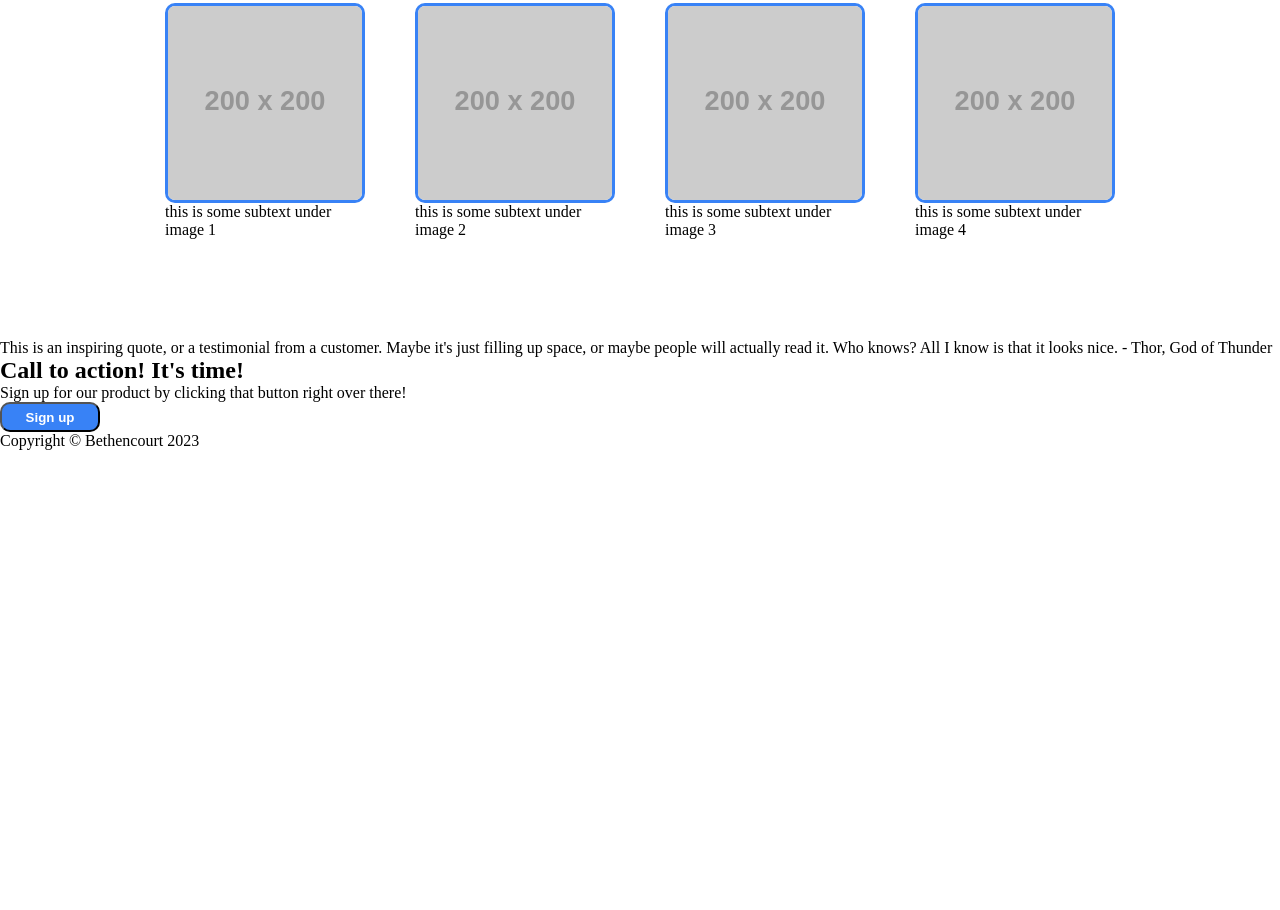
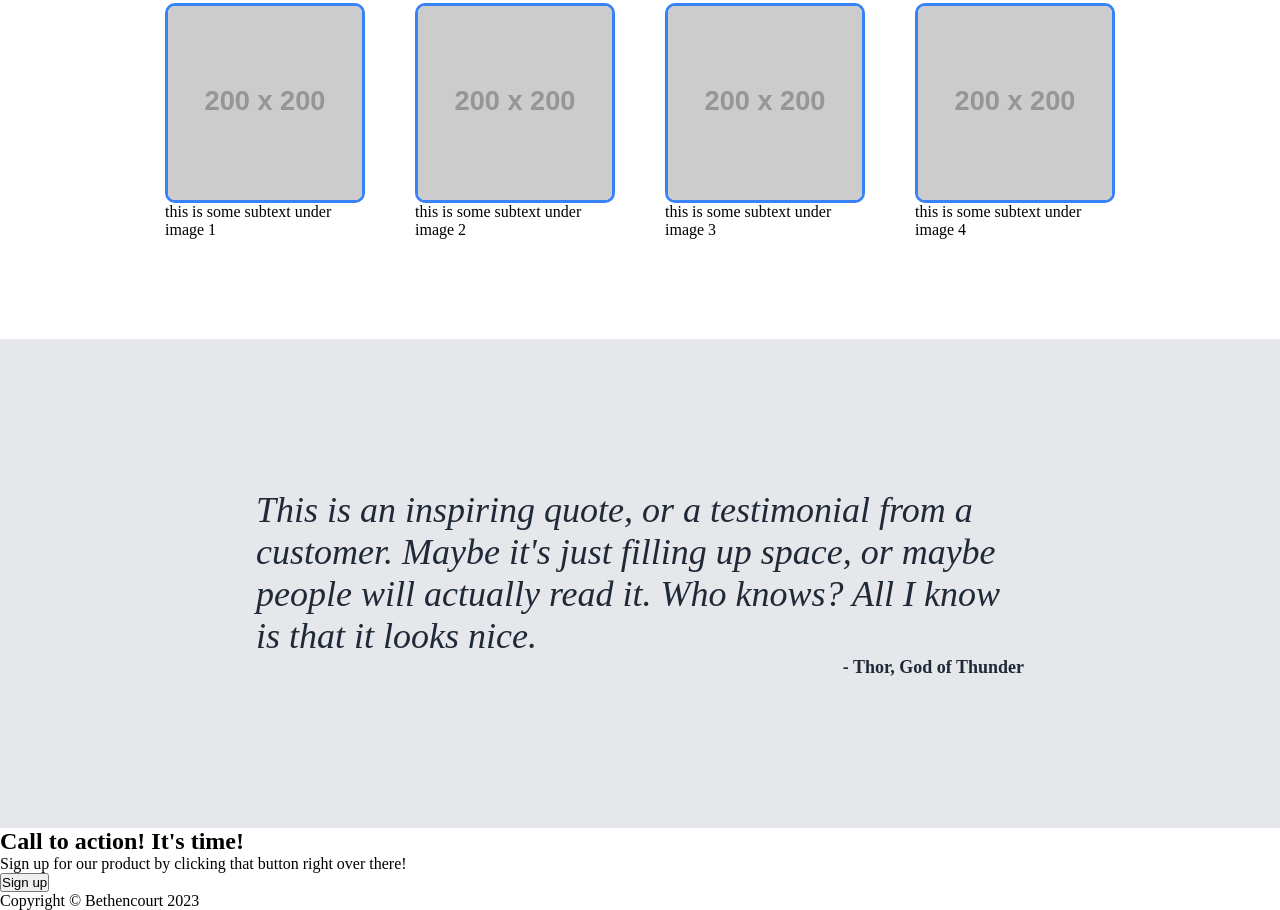
Before and after one commit to dev-encourt/LandingPage, a plain HTML site: page index.html in a window 1280 px wide. Shown: the part 476-1386 px from the top of the page. Before the commit the page ends 926 px from the top, so only its background shows below. Drawn offline with Linux system fonts and the light colour scheme; placeholder pictures from the web are drawn by us.

Commit message:
Finish CSS for blockquote area.

```diff
--- a/index.html
+++ b/index.html
@@ -53,8 +53,9 @@
     </div>
 
     <!--Big feature quote-->
-    <div>
-        <blockquote>This is an inspiring quote, or a testimonial from a customer. Maybe it's just filling up space, or maybe people will actually read it. Who knows? All I know is that it looks nice. - Thor, God of Thunder</blockquote>
+    <div class="blockquote">
+        <blockquote>This is an inspiring quote, or a testimonial from a customer. Maybe it's just filling up space, or maybe people will actually read it. Who knows? All I know is that it looks nice.</blockquote>
+        <p> - Thor, God of Thunder</p>
     </div>
 
     <!--Call to action-->
--- a/styles.css
+++ b/styles.css
@@ -62,7 +62,7 @@ header {
     height: 200px;
 }
 
-button {
+.banner-text button {
     background-color: #3882f6;
     color: white;
     width: 100px;
@@ -97,3 +97,21 @@ button {
     width: 200px;
     height auto;
 }
+
+.blockquote {
+    background-color: #e5e7eb;
+    color: #1f2937;
+    padding: 150px 20%;
+}
+
+.blockquote blockquote {
+    font-style: italic;
+    font-size: 36px;
+    font-weight: 100;
+}
+
+.blockquote p {
+    text-align: right;
+    font-weight: bold;
+    font-size: 18px;
+}
```
